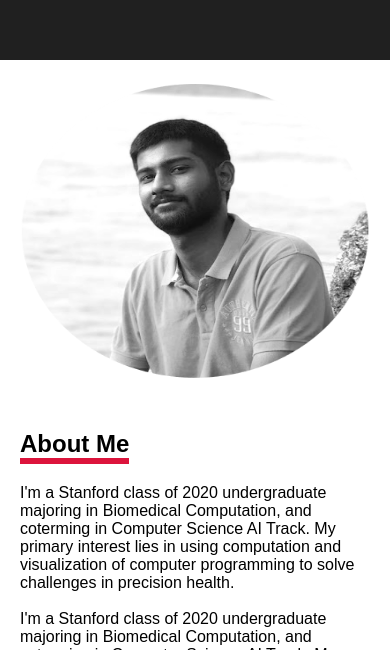
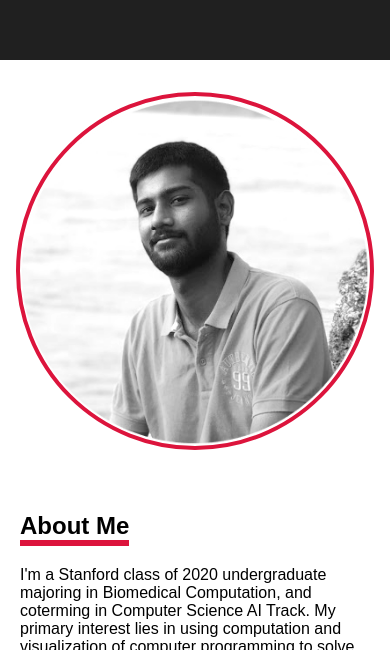
Before and after one commit to neltonf/portfolio_NC, a plain HTML site: page index.html in a window 390 px wide. Shown: the part 784-1434 px from the top of the page. Drawn offline with Linux system fonts and the light colour scheme; a web font is replaced by a local one.

Commit message:
image responsive

```diff
--- a/styles.css
+++ b/styles.css
@@ -205,12 +205,18 @@ SECTION ABOUT
   }
 }
 /* CARD IN SECTION */
+.about-profile img{
+  width: 350px;
+  height: 350px;
+  margin: 0 auto;
+  border: 0.25rem var(--highlight-red) solid;
+  border-radius: 50%;
 
+}
 
-.about-profile img{
-  width: 90%;
-  margin: 0 auto;
-  padding: 20px 0px;
+.about-profile {
+  width: 100%;
+  margin: 2rem 0;
 }
 
 .info-header {
@@ -277,7 +283,7 @@ SECTION WORK
     background-color: white;
     width: 95%;
     border-radius: 30px;
-    margin: 10px 0;
+    margin: 3rem 0;
     padding: 20px 0px;
     /* justify-content: space-around; */
 
```
